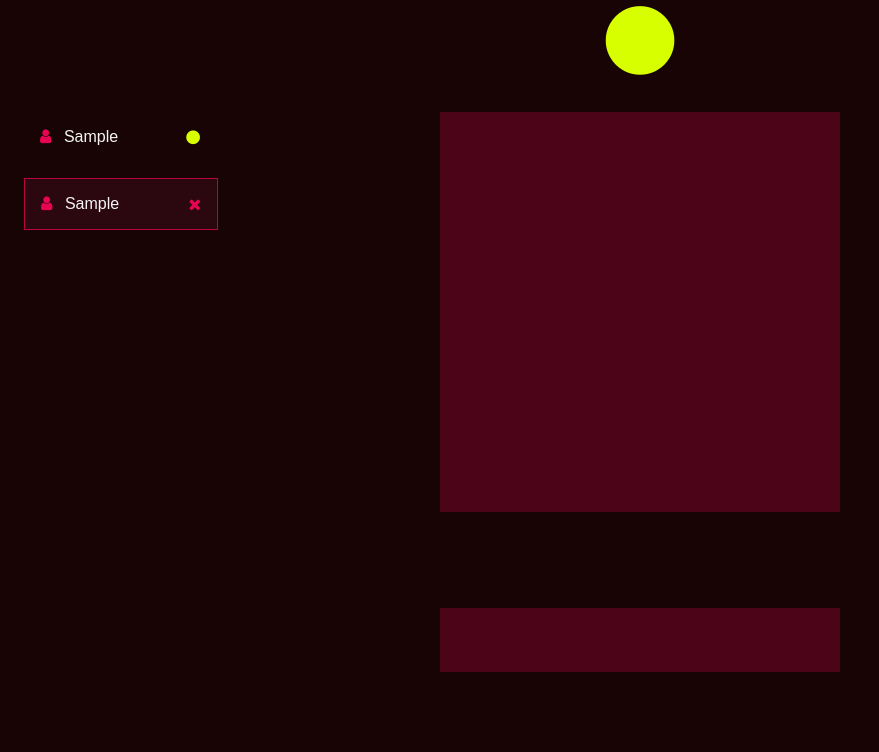
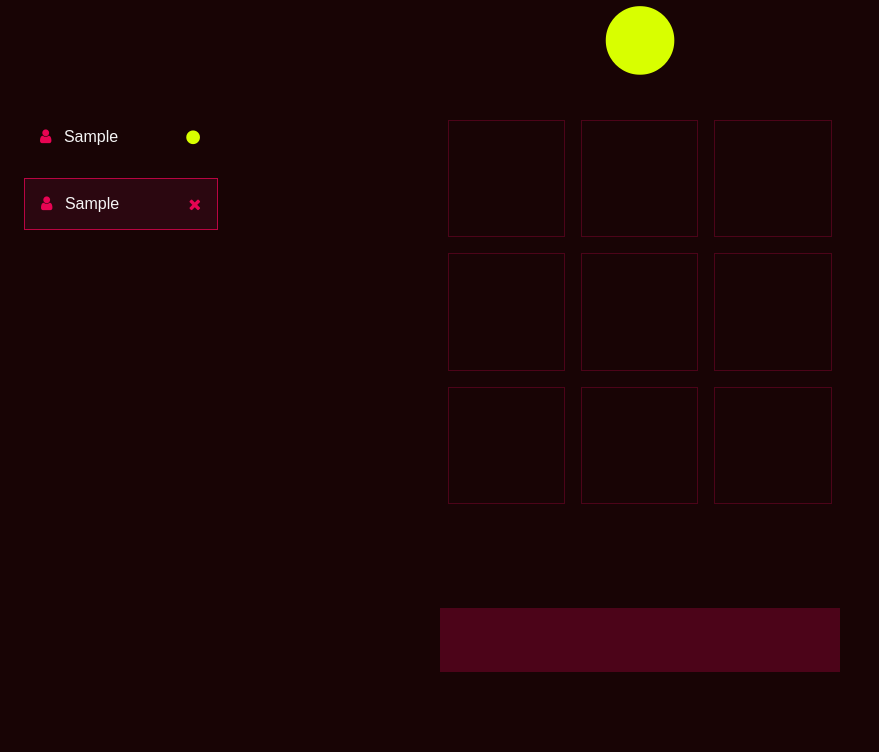
Before and after one commit to jrsmth/ultima, a Flask app: template templates/game.html in a window 1280 px wide. Shown: the part 64-816 px from the top of the page, without its empty margins (0-879 px from the left). Run offline with Flask 3, Linux system fonts and the light colour scheme; the template is opened without the code that fills it: most values are stand-ins (such as "Sample title", 1, 10 or a date in 2020); parts of the project's set-up code (start-up, migrations or seed data) failed here and were passed over; some libraries are stand-ins or nearby versions.

Commit message:
[patch] UMA-10: game board spacing

```diff
--- a/static/styles/css/game.css
+++ b/static/styles/css/game.css
@@ -90,8 +90,20 @@ header h1 {
   height: 25rem;
   width: 25rem;
   margin-left: calc(50% - 12.5rem);
-  background-color: rgba(231, 4, 83, 0.2509803922);
   margin-top: 2rem;
+  display: grid;
+  grid-template-columns: 33.3% 33.3% 33.3%;
+}
+.board .square {
+  border: 1px solid rgba(231, 4, 83, 0.2509803922);
+  margin: 0.5rem;
+}
+.board .square .shadow-square {
+  top: 3px;
+  left: 3px;
+  z-index: -1;
+  width: 100%;
+  height: 100%;
 }
 
 /** Notification */
--- a/templates/game.html
+++ b/templates/game.html
@@ -31,7 +31,17 @@
             <section class="main-bar">
                 <i id="whose-turn" class="fa fa-circle symbol this-user"></i>
                 <div class="board">
-
+                    <div class="square" id="square-1">
+                        <div class="shadow-square"></div>
+                    </div>
+                    <div class="square" id="square-2"></div>
+                    <div class="square" id="square-3"></div>
+                    <div class="square" id="square-4"></div>
+                    <div class="square" id="square-5"></div>
+                    <div class="square" id="square-6"></div>
+                    <div class="square" id="square-7"></div>
+                    <div class="square" id="square-8"></div>
+                    <div class="square" id="square-9"></div>
                 </div>
                 <div class="notification"></div>
             </section>
```
Also changed, not shown: static/styles/scss/game.scss (+16 -1 lines), 1 other file.
